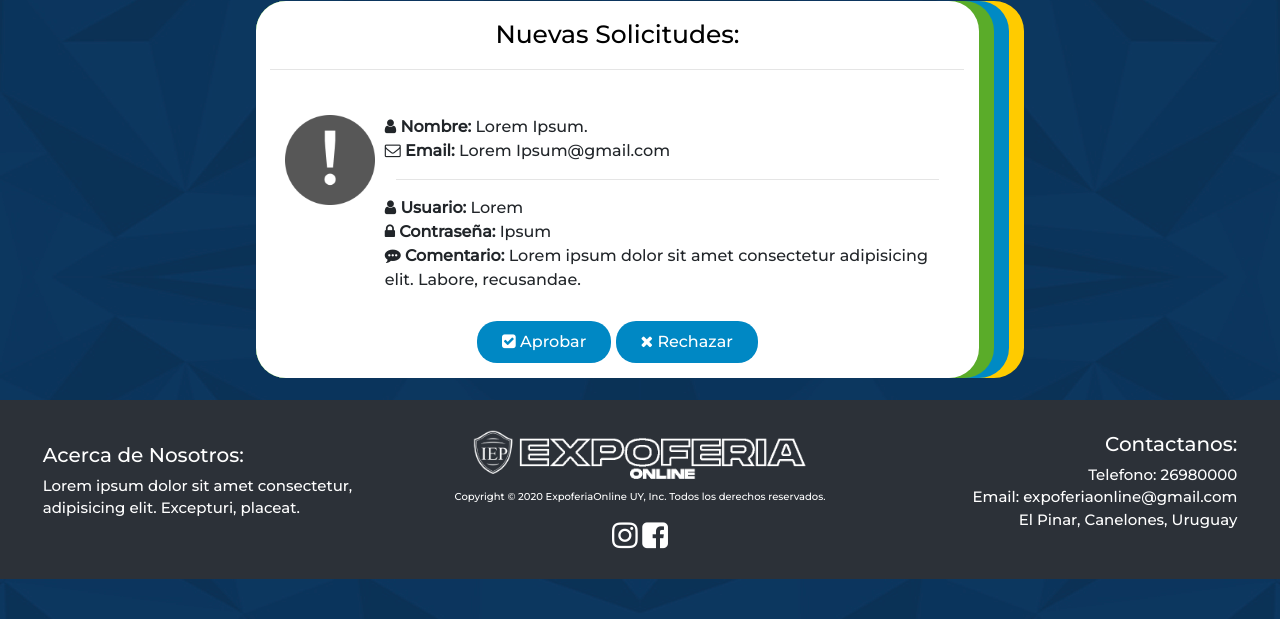
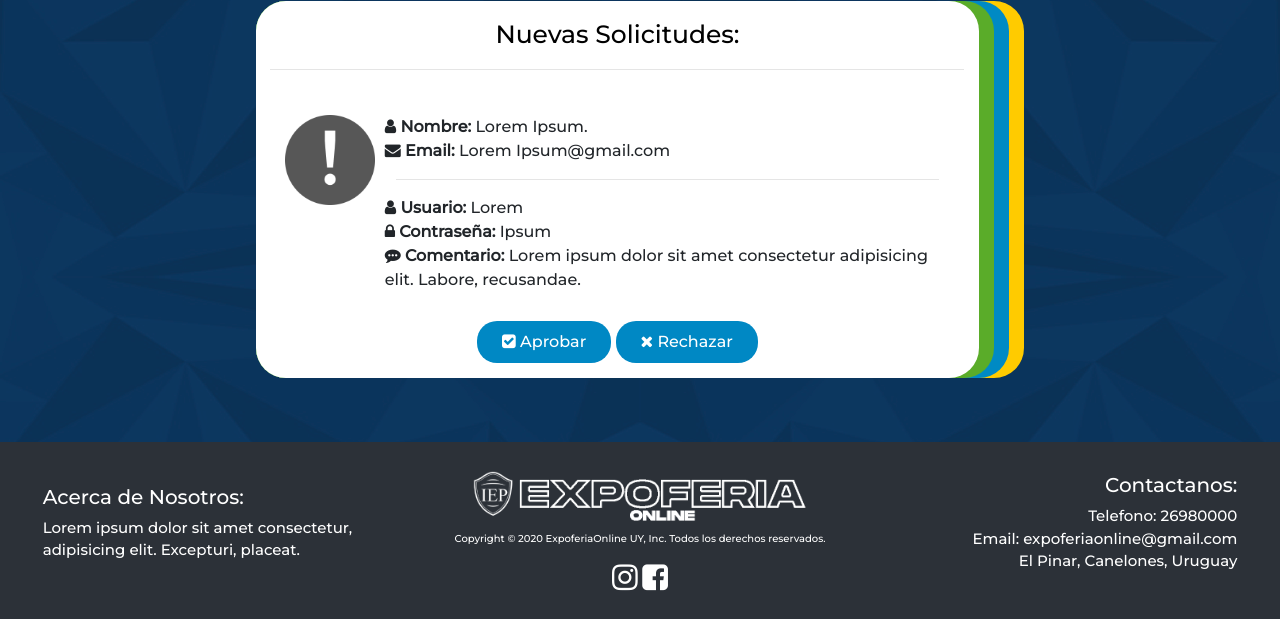
Before and after one commit to JuaniiAndresM/ExpoferiaOnline, a PHP site: page /Admin.html in a window 1280 px wide. Shown: the part 123-742 px from the top of the page. Run offline with PHP 8.4, Linux system fonts and the light colour scheme; some libraries are stand-ins or nearby versions.

Commit message:
Administrar Usuarios

```diff
--- a/Admin.html
+++ b/Admin.html
@@ -48,7 +48,7 @@
                 <div>
                   <hr id="LineaMobileProyecto" />
                   <a><b><i class="fa">&#xf007;</i> Nombre:</b> Lorem Ipsum.</a><br>
-                  <a><b><i class="fa">&#xf003;</i> Email:</b> Lorem Ipsum@gmail.com</a><br>
+                  <a><b><i class="fa">&#xf0e0;</i> Email:</b> Lorem Ipsum@gmail.com</a><br>
                   <hr>
                   <a><b><i class="fa">&#xf007;</i>  Usuario:</b> Lorem</a><br>
                   <a><b><i class="fa">&#xf023;</i> Contraseña:</b> Ipsum</a><br>
--- a/css/styles.css
+++ b/css/styles.css
@@ -811,6 +811,7 @@ BotonProyecto :hover {
 .Linea1Admin {
   margin-top: 100px;
   margin-left: 20%;
+  margin-bottom: 5%;
   margin-right: 20%;
   background-color: #ffcb00;
   border-radius: 30px;
--- a/scss/components/_Admin.scss
+++ b/scss/components/_Admin.scss
@@ -1,6 +1,7 @@
 .Linea1Admin {
   margin-top: 100px;
   margin-left: 20%;
+  margin-bottom: 5%;
   margin-right: 20%;
   background-color: #ffcb00;
   border-radius: 30px;
```
